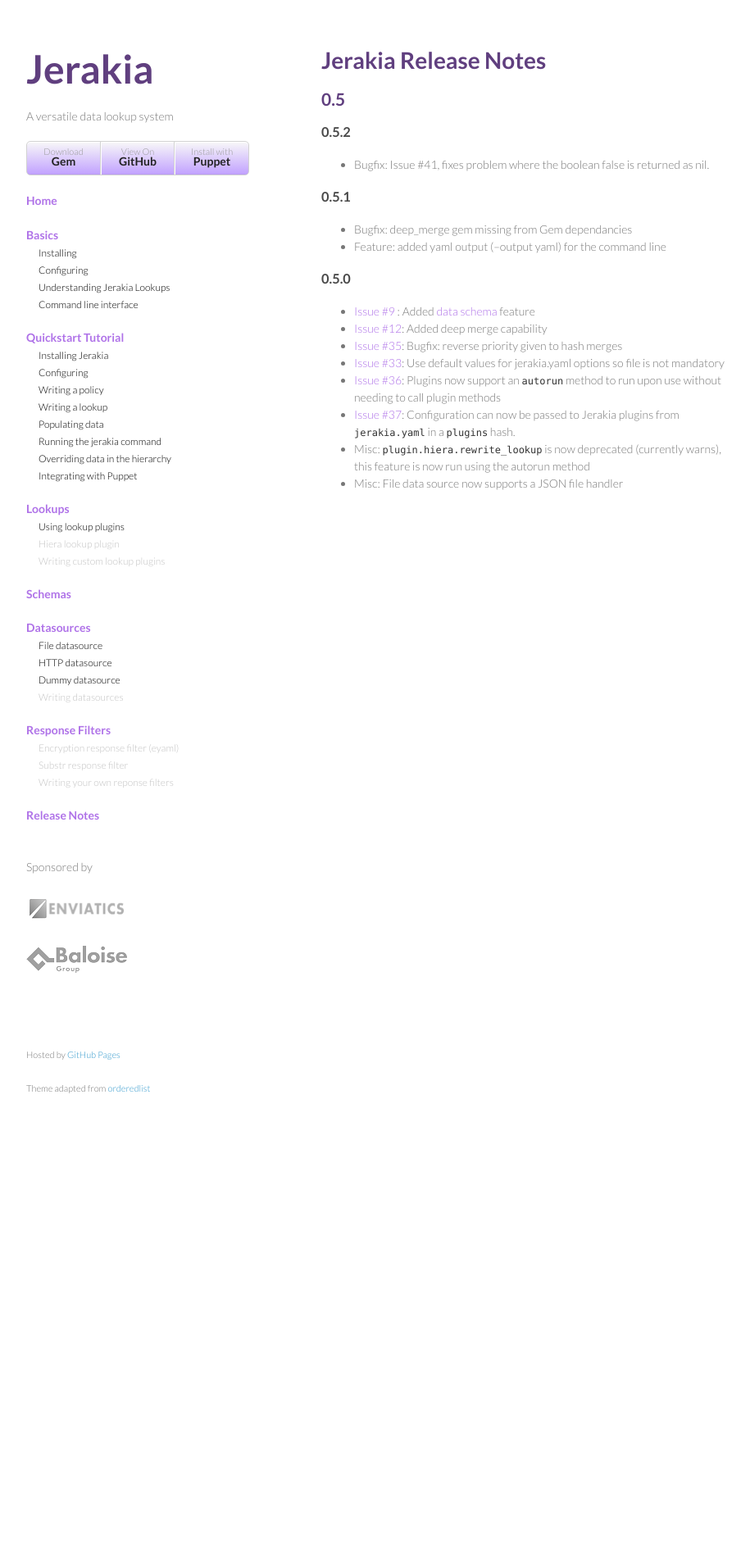
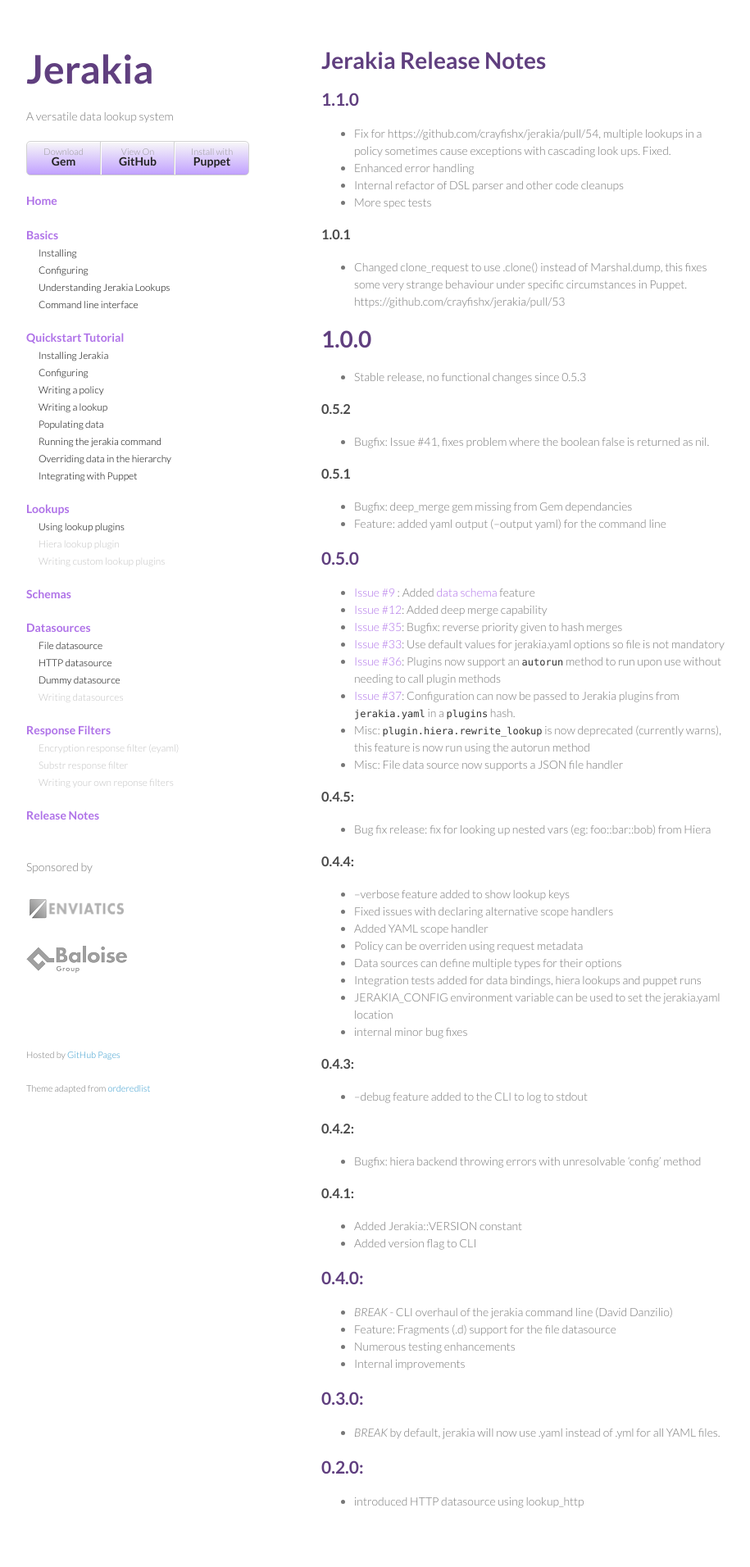
Before and after one commit to jerakia/jerakia, a Jekyll site: the page built from releasenotes/index.md, in a window 1280 px wide. Shown: the whole page at 82% size, without its empty margins (178-1093 px from the left). Built offline with Jekyll 4.4.1, drawn with Linux system fonts in a browser that asks for light colours; Markdown is read by kramdown in place of the engine named in the settings; before the commit the page ends 1357 px from its top, so only the background shows below that.

Commit message:
added release notes for 1.1.0 and historical

```diff
--- a/releasenotes/index.md
+++ b/releasenotes/index.md
@@ -4,7 +4,22 @@ layout: minimal
 
 # Jerakia Release Notes
 
-## 0.5
+## 1.1.0
+
+* Fix for https://github.com/crayfishx/jerakia/pull/54, multiple lookups in a policy sometimes cause exceptions with cascading look
+ups. Fixed.
+* Enhanced error handling
+* Internal refactor of DSL parser and other code cleanups
+* More spec tests
+
+### 1.0.1
+
+* Changed clone_request to use .clone() instead of Marshal.dump, this fixes some very strange behaviour under specific circumstances in Puppet. https://github.com/crayfishx/jerakia/pull/53
+
+# 1.0.0
+
+* Stable release, no functional changes since 0.5.3
+
 
 ### 0.5.2
 * Bugfix: Issue #41, fixes problem where the boolean false is returned as nil.
@@ -13,7 +28,7 @@ layout: minimal
 * Bugfix: deep_merge gem missing from Gem dependancies
 * Feature: added yaml output (--output yaml) for the command line
 
-### 0.5.0
+## 0.5.0
 
 * [Issue #9](https://github.com/crayfishx/jerakia/issues/9) : Added [data schema](/schema/) feature
 * [Issue #12](https://github.com/crayfishx/jerakia/issues/12): Added deep merge capability
@@ -23,3 +38,38 @@ layout: minimal
 * [Issue #37](https://github.com/crayfishx/jerakia/issues/37): Configuration can now be passed to Jerakia plugins from `jerakia.yaml` in a `plugins` hash.
 * Misc: `plugin.hiera.rewrite_lookup` is now deprecated (currently warns), this feature is now run using the autorun method
 * Misc: File data source now supports a JSON file handler
+
+###  0.4.5:
+*  Bug fix release: fix for looking up nested vars (eg: foo::bar::bob) from Hiera
+
+### 0.4.4:
+* --verbose feature added to show lookup keys
+* Fixed issues with declaring alternative scope handlers
+* Added YAML scope handler
+* Policy can be overriden using request metadata
+* Data sources can define multiple types for their options
+* Integration tests added for data bindings, hiera lookups and puppet runs
+* JERAKIA_CONFIG environment variable can be used to set the jerakia.yaml location
+* internal minor bug fixes
+
+### 0.4.3:
+* --debug feature added to the CLI to log to stdout
+
+### 0.4.2:
+* Bugfix: hiera backend throwing errors with unresolvable 'config' method
+
+### 0.4.1:
+* Added Jerakia::VERSION constant
+* Added version flag to CLI
+
+## 0.4.0:
+* *BREAK* - CLI overhaul of the jerakia command line (David Danzilio)
+* Feature: Fragments (.d) support for the file datasource
+* Numerous testing enhancements
+* Internal improvements
+
+## 0.3.0:
+* *BREAK* by default, jerakia will now use .yaml instead of .yml for all YAML files.
+
+## 0.2.0:
+* introduced HTTP datasource using lookup_http
```
